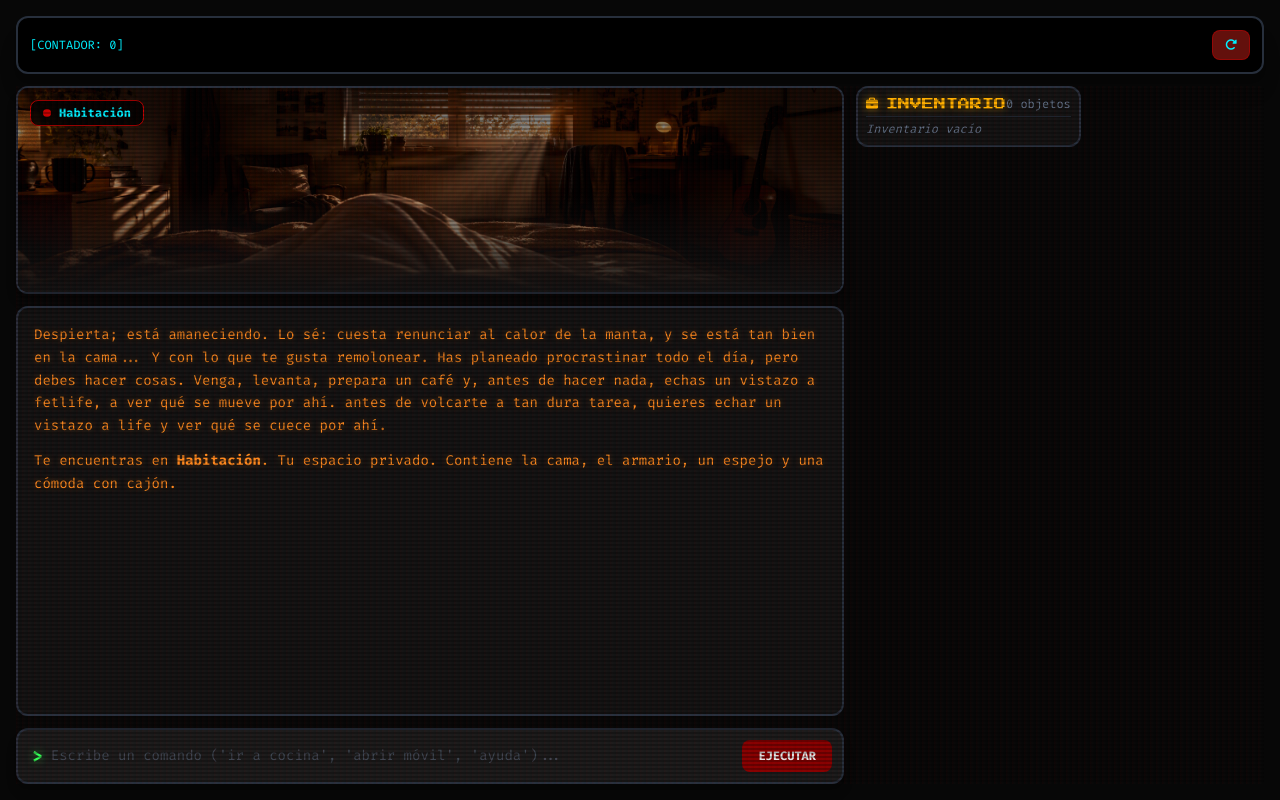
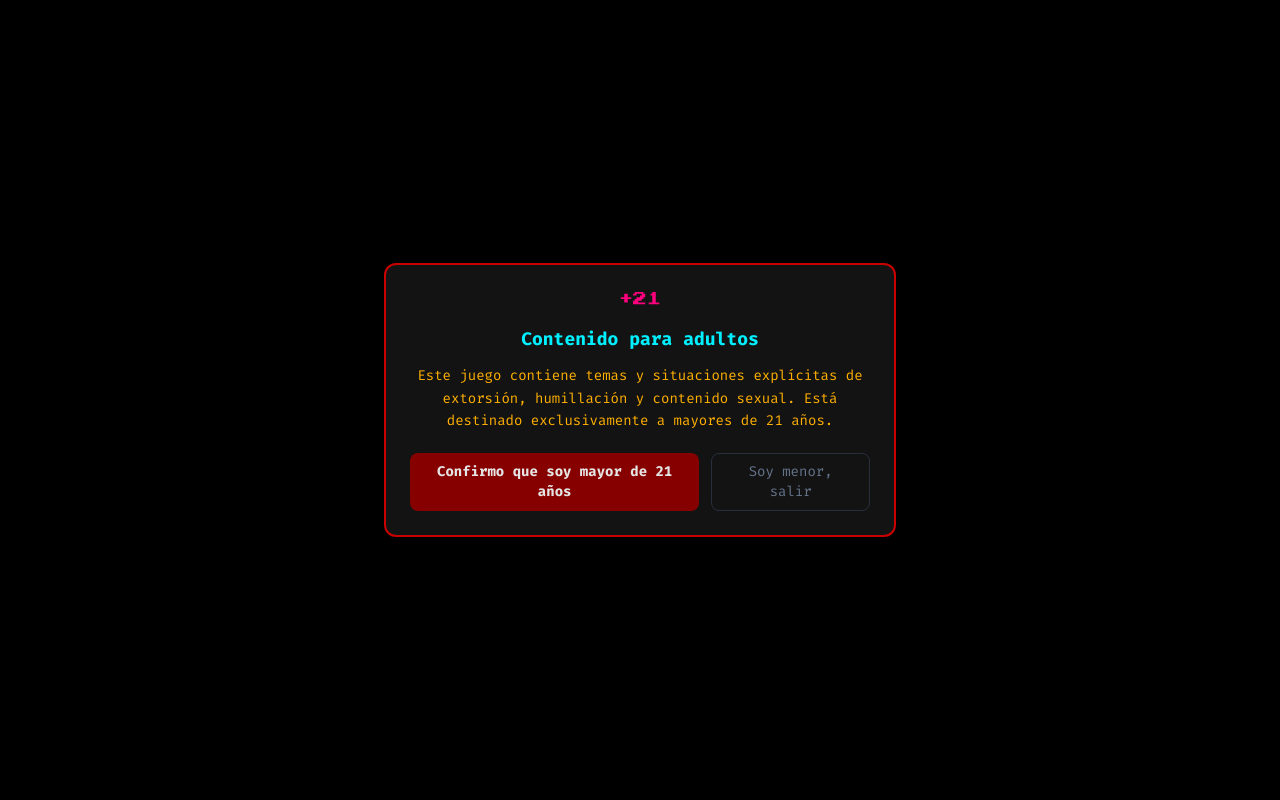
Before and after one commit to CrushandGilicrush/claude2, a plain HTML site: page index.html in a window 1280 px wide. Drawn offline with nearby package versions, Linux system fonts and the light colour scheme.

Commit message:
Update index.html

```diff
--- a/index.html
+++ b/index.html
@@ -121,6 +121,36 @@
             <div id="lectura-texto" class="flex-1 overflow-y-auto px-6 sm:px-12 py-6 text-base sm:text-lg leading-8 select-text"></div>
         </div>
     </div>
+<!-- PORTADA: aviso de edad + vídeo de introducción -->
+<div id="portada" class="fixed inset-0 z-[60] bg-black flex items-center justify-center p-4">
+
+    <div id="aviso-edad" class="max-w-lg w-full text-center border-2 border-retro-redhi rounded-xl bg-retro-panel p-6">
+        <h1 class="font-pixel text-retro-magenta text-sm mb-4">+21</h1>
+        <h2 class="text-retro-cyan font-bold text-lg mb-3">Contenido para adultos</h2>
+        <p class="text-retro-amber text-sm leading-relaxed mb-5">
+            Este juego contiene temas y situaciones explícitas de extorsión, humillación y contenido sexual.
+            Está destinado exclusivamente a mayores de 21 años.
+        </p>
+        <div class="flex flex-col sm:flex-row gap-3 justify-center">
+            <button id="btn-mayor" class="px-4 py-2 bg-retro-red hover:bg-retro-redhi text-neutral-200 font-bold rounded-lg text-sm">
+                Confirmo que soy mayor de 21 años
+            </button>
+            <button id="btn-menor" class="px-4 py-2 border border-retro-border text-retro-dim hover:text-neutral-200 rounded-lg text-sm">
+                Soy menor, salir
+            </button>
+        </div>
+    </div>
+
+    <div id="intro-video" class="hidden w-full max-w-4xl text-center">
+        <video id="video-intro" class="w-full max-h-[80vh] rounded-xl bg-black" playsinline preload="auto">
+            <source src="video/intro.mp4" type="video/mp4">
+        </video>
+        <button id="btn-saltar" class="mt-3 px-4 py-1.5 border border-retro-border text-retro-dim hover:text-neutral-200 rounded-lg text-xs">
+            Saltar introducción ▸
+        </button>
+    </div>
+</div>
+
     <script src="js/data.js"></script>
     <script src="js/relato.js"></script>
     <script src="js/ui.js"></script>
```
